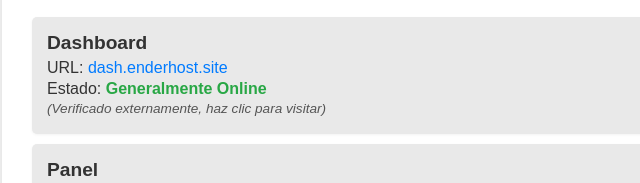
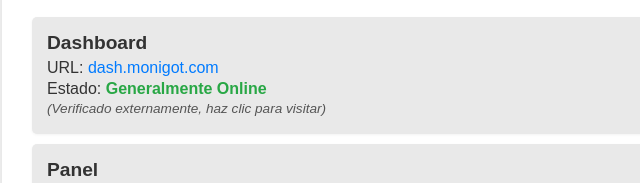
Before and after one commit to ElMichiDev/monigot, a plain HTML site: page index.html in a window 1280 px wide. Shown: the part 207-390 px from the top of the page, 208-848 px from the left. Drawn offline with Linux system fonts and the light colour scheme.

Commit message:
Update index.html

```diff
--- a/index.html
+++ b/index.html
@@ -19,7 +19,7 @@
 
         <div class="service-card">
             <h2>Dashboard</h2>
-            <p>URL: <a href="https://dash.monigot.com" target="_blank">dash.enderhost.site</a></p>
+            <p>URL: <a href="https://dash.monigot.com" target="_blank">dash.monigot.com</a></p>
             <p>Estado: <span class="status-generally-online">Generalmente Online</span></p>
             <p class="small-text"><i>(Verificado externamente, haz clic para visitar)</i></p>
         </div>
```
